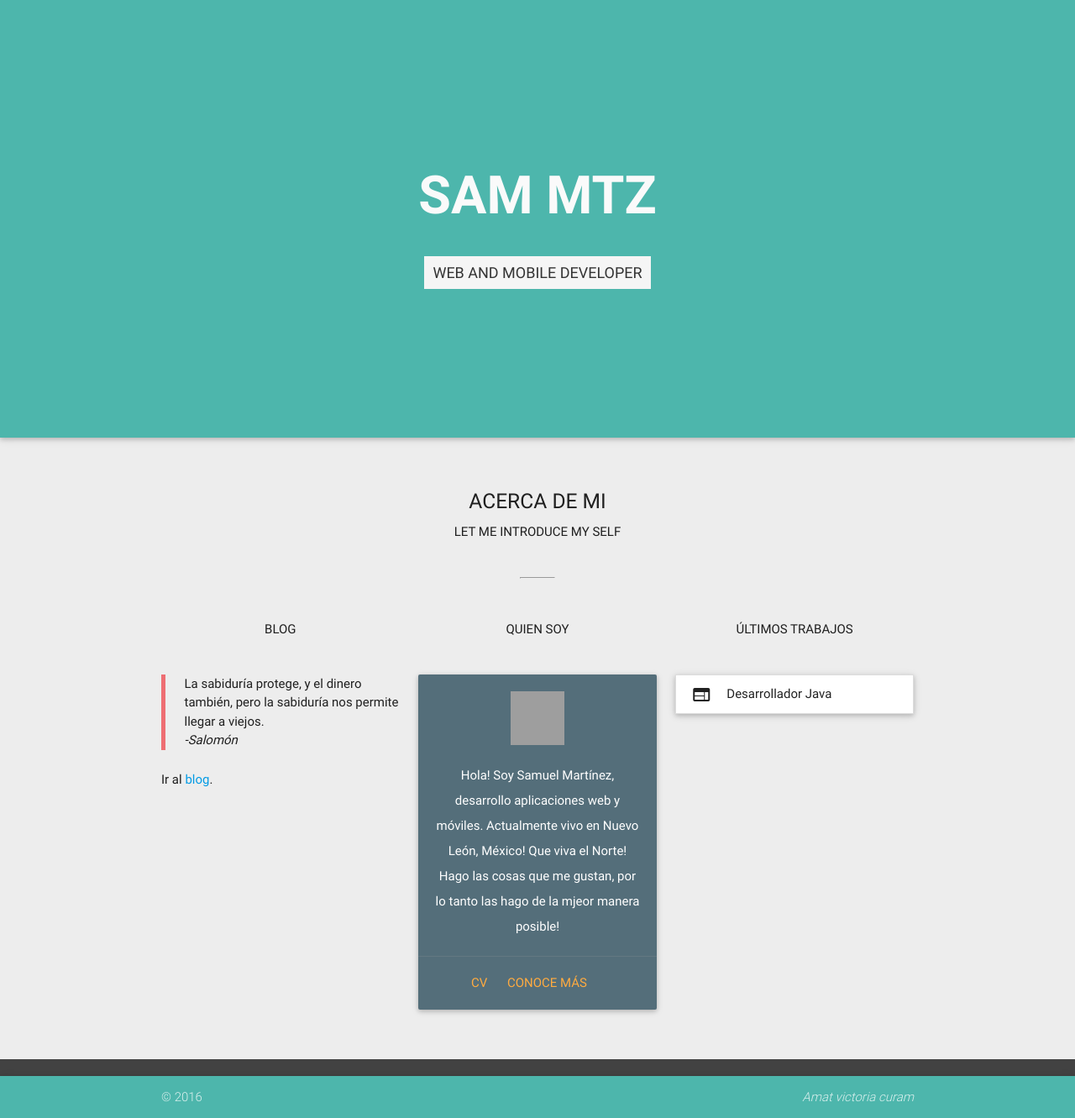
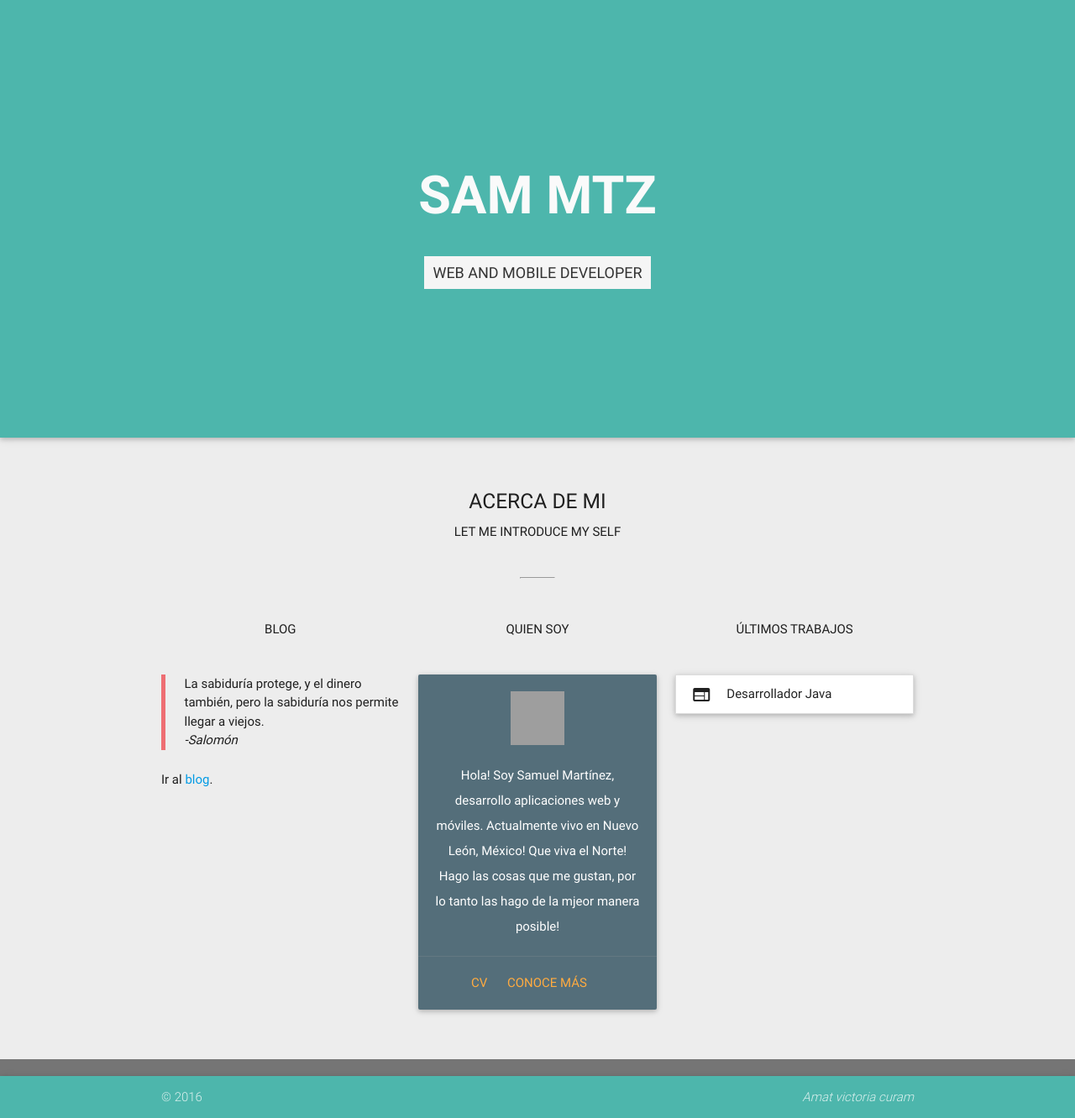
Before and after one commit to const3/const3.github.io, a Jekyll site: the page index.html, which Jekyll copies as it is, in a window 1280 px wide. Shown: the whole page at 84% size. Built offline with Jekyll 4.4.1, drawn with Linux system fonts in a browser that asks for light colours; nearby versions of some CDN libraries; grey boxes are pictures that could not be loaded.

Commit message:
Update index.html

```diff
--- a/index.html
+++ b/index.html
@@ -59,7 +59,7 @@
         </div>
       </div>
       </main>
-                  <footer class="page-footer grey darken-3">
+                  <footer class="page-footer grey darken-1">
           <div class="footer-copyright teal lighten-2 z-depth-1">
             <div class="container">
             © 2016
```
